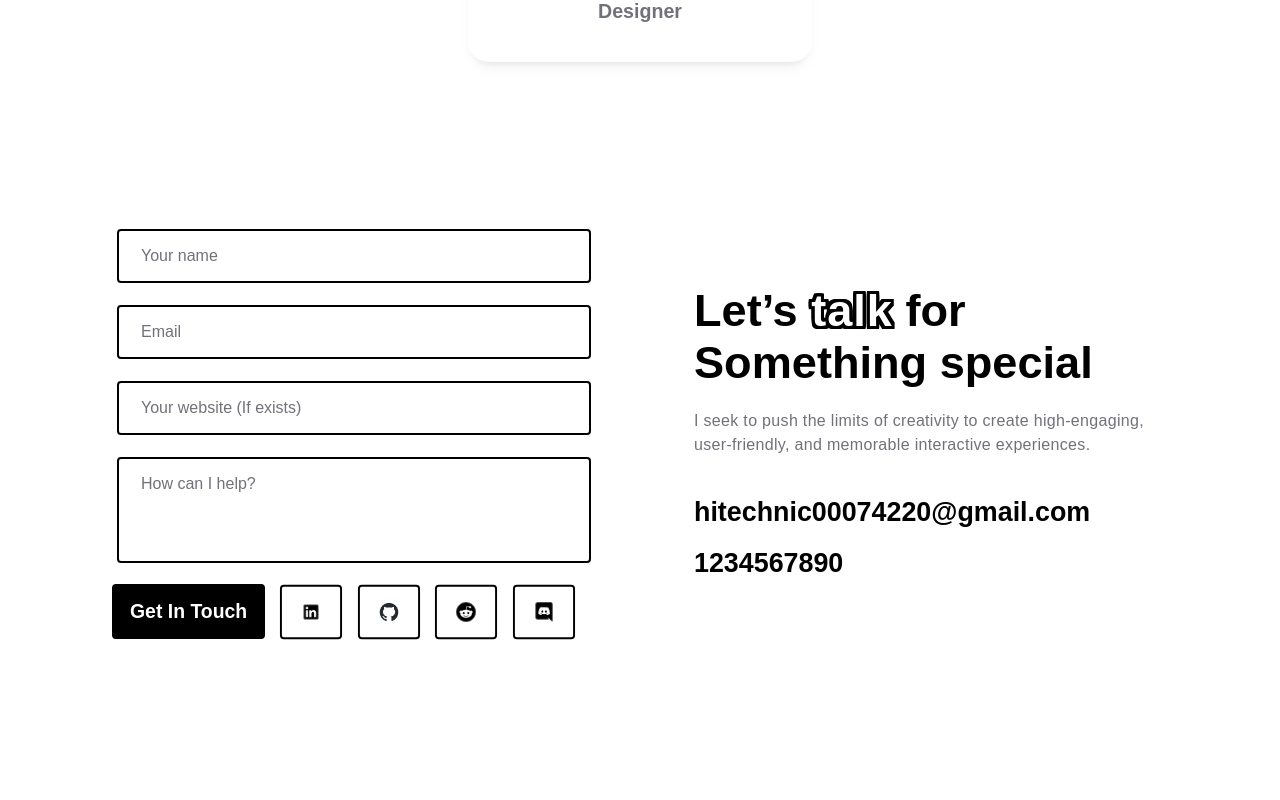
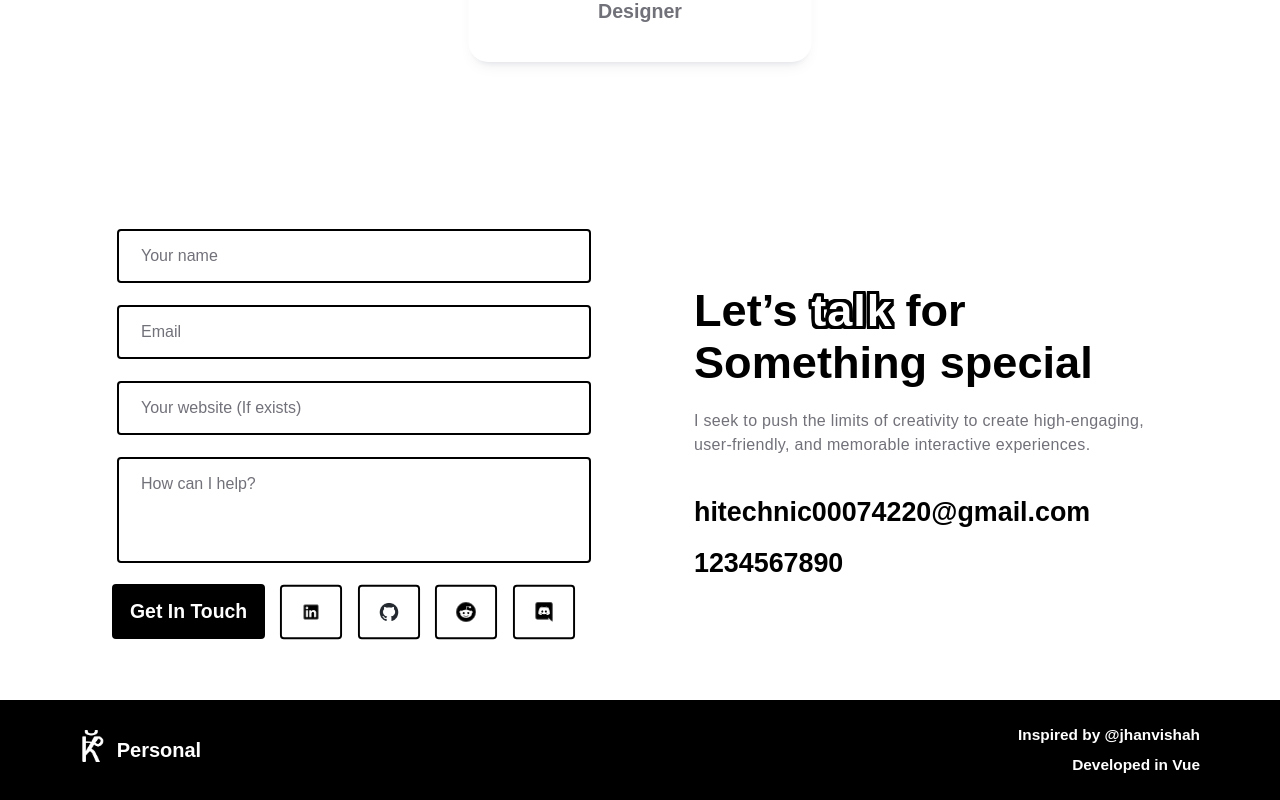
Before and after one commit to Karakay-V/portfolio, a Vue app: page / in a window 1280 px wide. Shown: the part 6407-7207 px from the top of the page. Before the commit the page ends 7107 px from the top, so only its background shows below. Built offline with nearby package versions, Linux system fonts and the light colour scheme; a web font is replaced by a local one.

Commit message:
add Footer component

```diff
--- a/src/App.vue
+++ b/src/App.vue
@@ -7,6 +7,7 @@
   <MyProjects />
   <MyTestimonial />
   <ContactMe />
+  <Footer />
 </template>
 
 <script setup lang="ts">
@@ -18,6 +19,7 @@ import AboutMeSection from './components/panels/AboutMeSection.vue';
 import MyProjects from './components/panels/MyProjects.vue';
 import MyTestimonial from './components/panels/MyTestimonial.vue';
 import ContactMe from './components/panels/ContactMe.vue';
+import Footer from './components/panels/Footer.vue';
 </script>
 
 <style>
--- /dev/null
+++ b/src/components/panels/Footer.vue
@@ -0,0 +1,90 @@
+<template>
+    <div class="wrapper-footer">
+        <Logo class="logo-inverted" />
+
+        <div class="special_thanks">
+            <p class="special_thanks-text">
+                Inspired by
+                <a href="https://www.figma.com/@jhanvishah" target="_blank">
+                    @jhanvishah
+                </a>
+            </p>
+
+            <p class="special_thanks-text">
+                Developed in Vue
+            </p>
+        </div>
+    </div>
+</template>
+
+<script lang="ts">
+import { defineComponent } from 'vue';
+import Logo from '../UI/Logo.vue';
+
+export default defineComponent({
+    name: "Footer",
+    data() {
+        return({
+
+        });
+    },
+    components: {
+        Logo,
+    },
+});
+</script>
+
+<style scoped lang="scss">
+@use "/src/assets/styles/fonts";
+@use "/src/assets/styles/colors" as *;
+@use "/src/assets/styles/image";
+
+p, a {
+    text-decoration: none;
+    margin: 0;
+}
+
+.wrapper-footer {
+    width: calc(100% - 80px - 80px);
+    padding: 24px 80px;
+    background-color: $primary-black;
+    display: flex;
+    flex-direction: row;
+    align-items: center;
+    justify-content: space-between;
+
+    @media (max-width: 768px) {
+        width: calc(100% - 16px - 16px);
+        padding: 20px 16px;
+    }
+}
+
+.logo-inverted {
+    filter: invert(1);
+    @include fonts.prevent-selecting;
+    @include image.prevent-manipulations;
+}
+
+.special_thanks {
+    display: flex;
+    flex-direction: column;
+    justify-content: space-between;
+    align-items: flex-end;
+    gap: 12px;
+
+    @media (max-width: 768px) {
+        gap: 5px;
+    }
+
+    &-text {
+        @include fonts.sora-font(600);
+        @include fonts.responsive-font(16, 12, 1440);
+        color: $primary-white;
+
+        a {
+            color: $primary-white;
+        }
+    }
+}
+
+</style>
```
